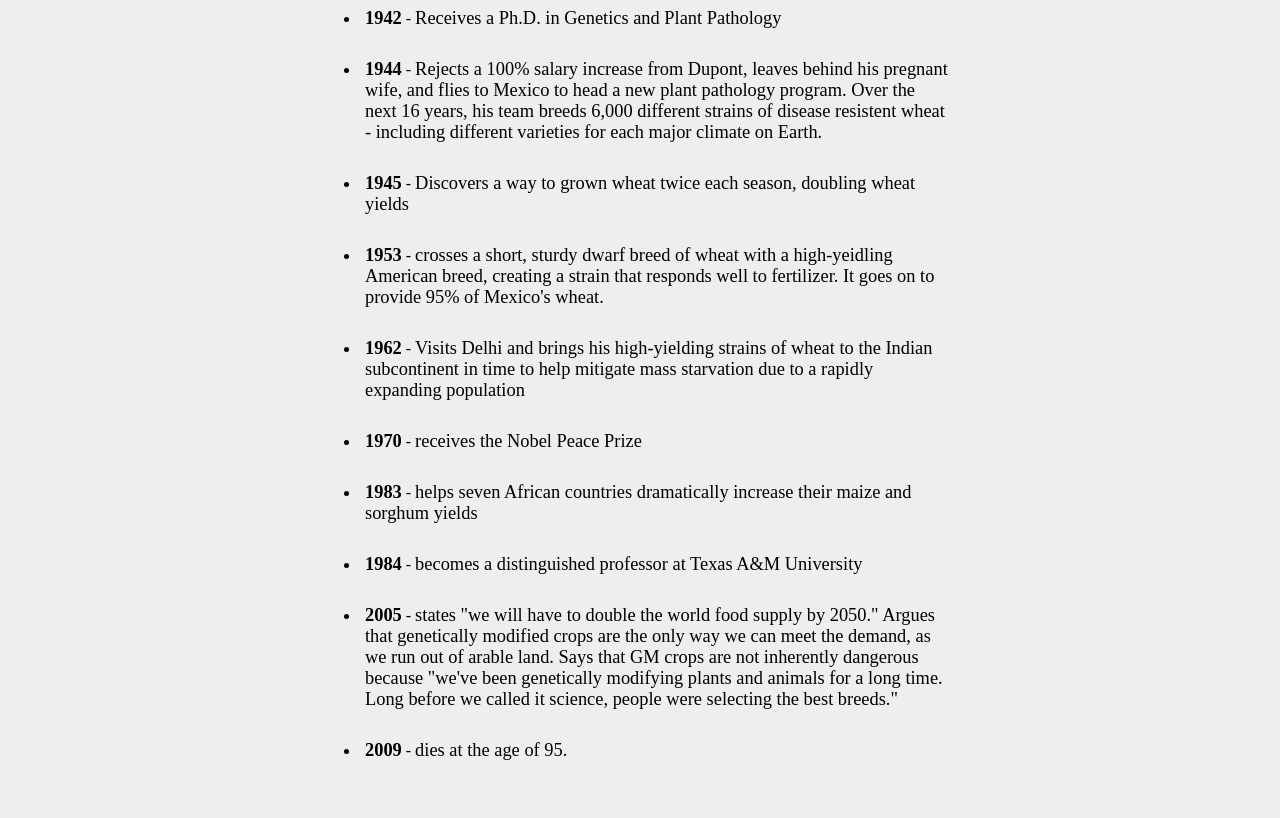
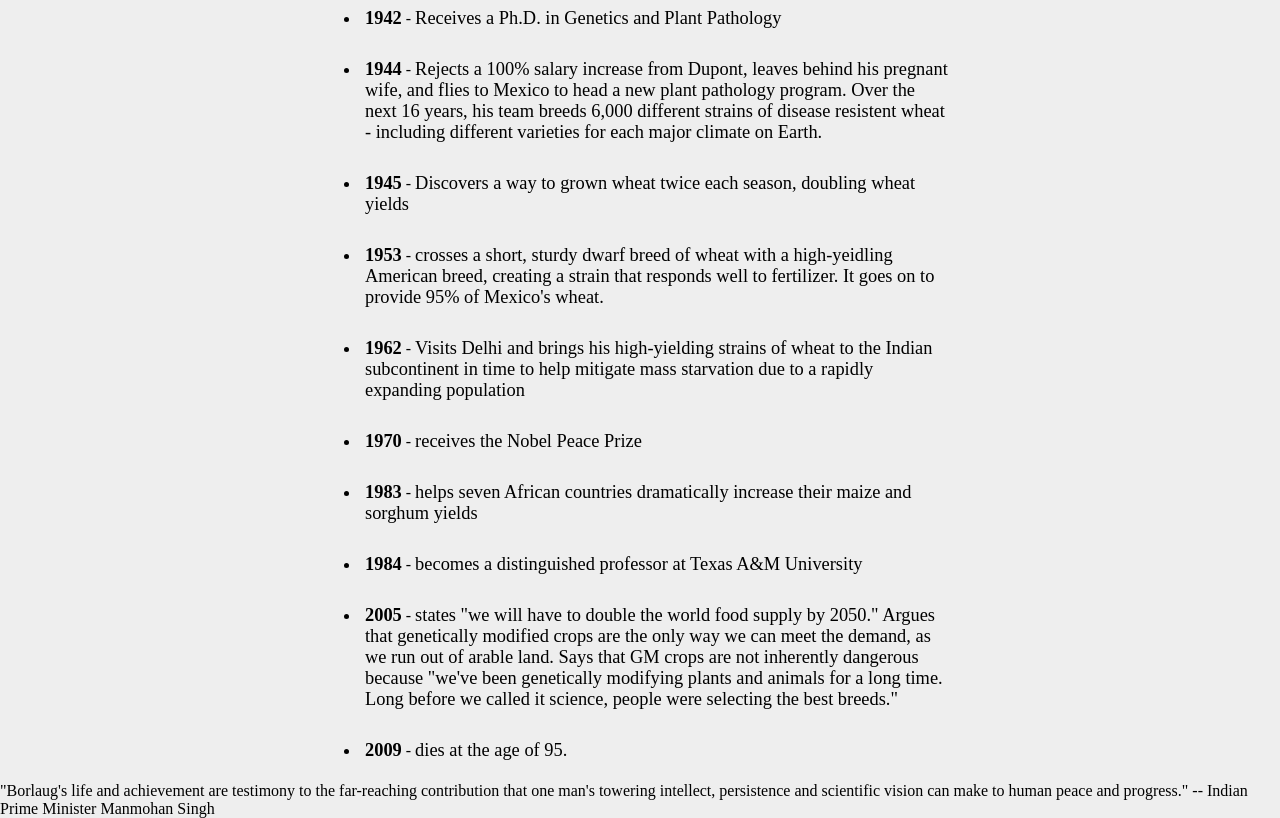
Before and after one commit to jcobswiderski/tribute_page_freecodecamp, a plain HTML site: page index.html in a window 1280 px wide. Shown: the part 1443-2261 px from the top of the page. Before the commit the page ends 2225 px from the top, so only its background shows below. Drawn offline with Linux system fonts and the light colour scheme.

Commit message:
Merge timeline section with motto section

```diff
--- a/index.html
+++ b/index.html
@@ -90,5 +90,14 @@
             </li>
         </ul>
     </section>
+
+    <section class="motto main_motto">
+        <span class="motto_content">
+            "Borlaug's life and achievement are testimony to the far-reaching contribution that one man's towering intellect, persistence and scientific vision can make to human peace and progress."
+        </span>
+        <span class="motto_author">
+            -- Indian Prime Minister Manmohan Singh
+        </span>
+    </section>
 </body>
 </html>
```
